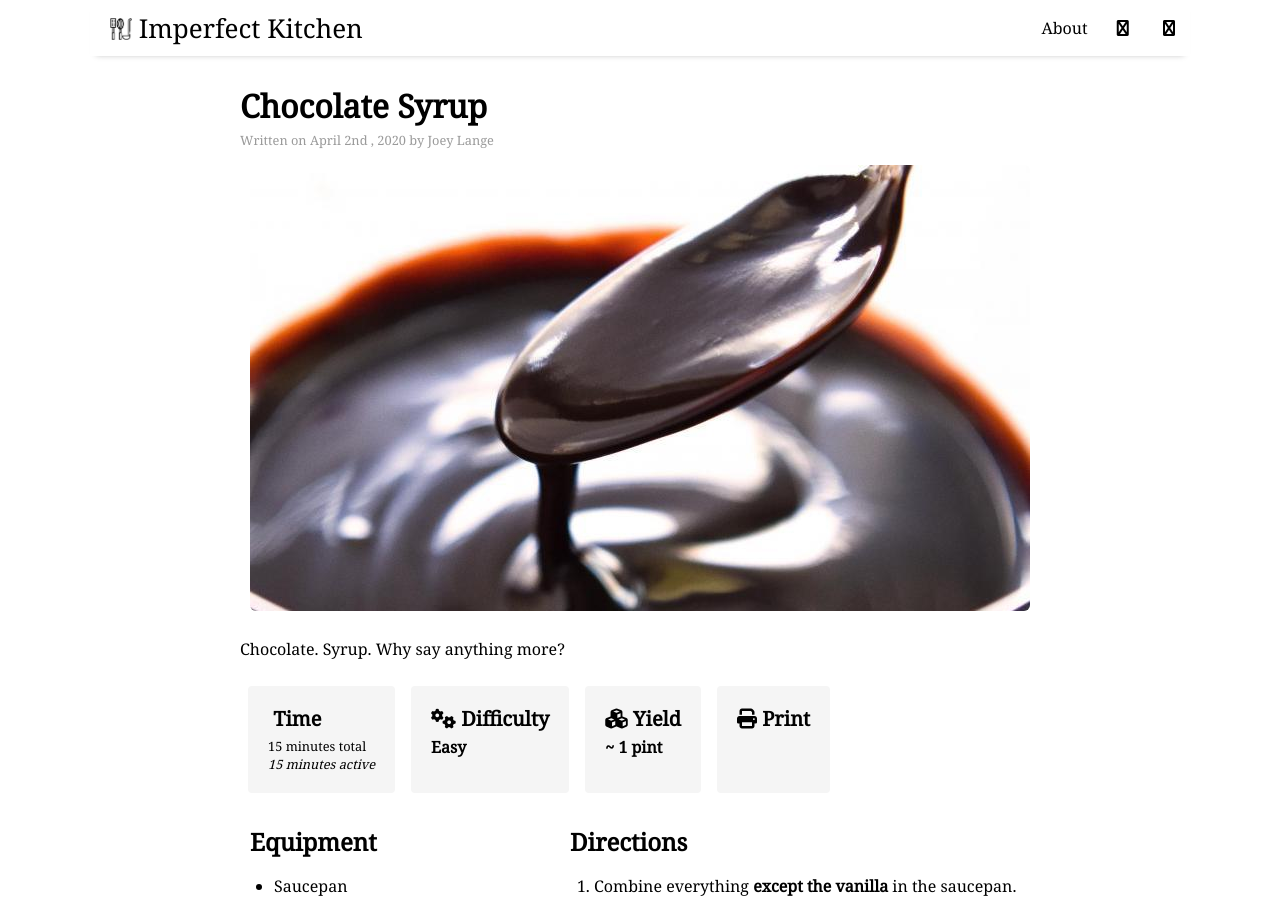
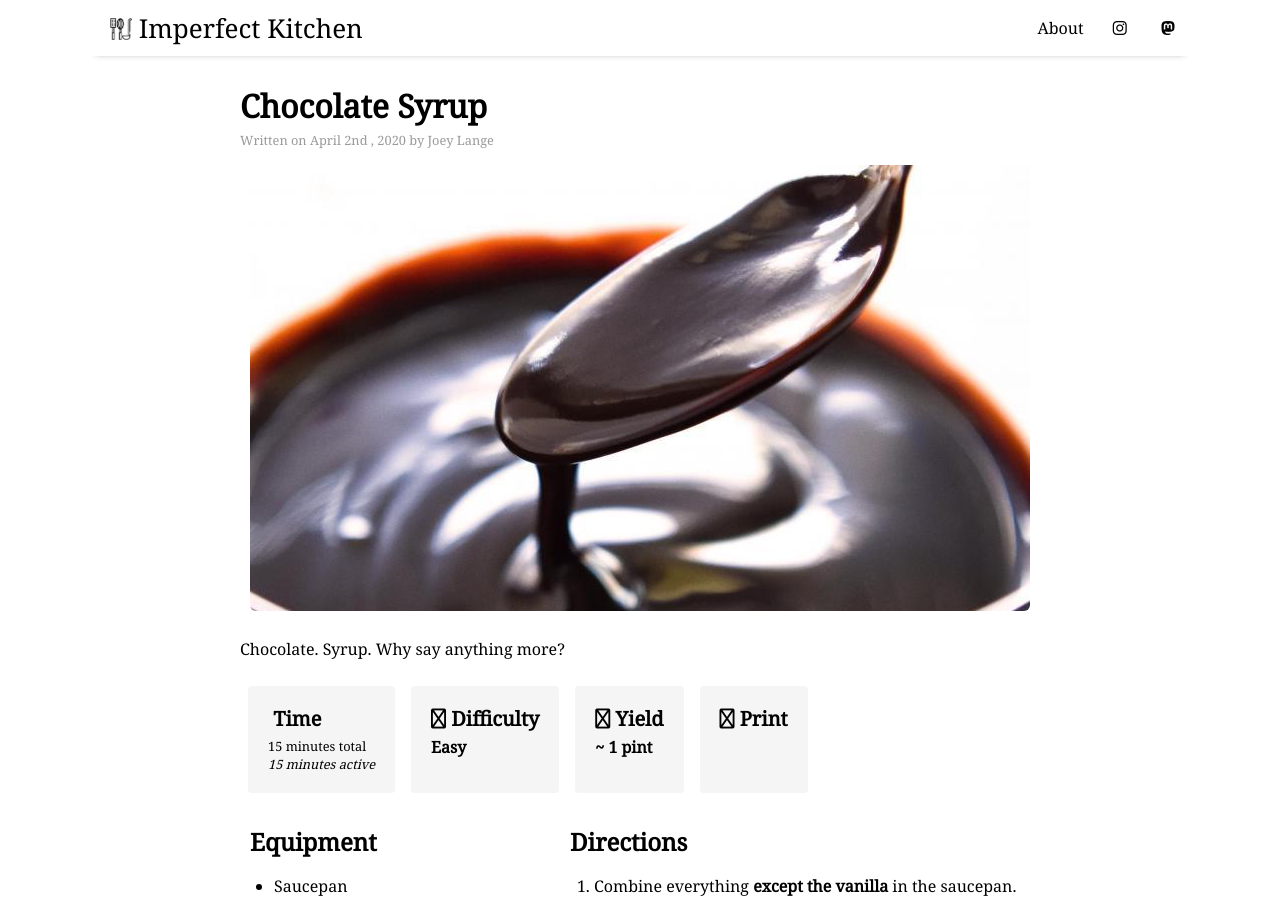
Before and after one commit to josefdlange/imperfect.kitchen, a Jekyll site: the page built from _posts/2020-04-02-chocolate-syrup.md, in a window 1280 px wide and 900 px high. Built offline with Jekyll 4.4.1, drawn with Linux system fonts in a browser that asks for light colours; comment, search, counter and statistics services are not loaded.

Commit message:
Last fixes of FA upgrade

```diff
--- a/_includes/footer.html
+++ b/_includes/footer.html
@@ -1,6 +1,6 @@
 <footer class="footer">
   {% for item in site.data.settings.social %}
-    <a href="{{ item.link }}" class="menu-link" target="_blank" rel="{{ item.rel }}"><i class="fa fa-{{ item.icon }}" aria-hidden="true"></i></a>
+    <a href="{{ item.link }}" class="menu-link" target="_blank" rel="{{ item.rel }}"><i class="fab fa-{{ item.icon }}" aria-hidden="true"></i></a>
   {% endfor %}
   <div class="post-date"><a href="{{ site.github.url }}/">{{ site.title }} | {{ site.description }}</a></div>
 </footer>
--- a/_includes/header.html
+++ b/_includes/header.html
@@ -12,18 +12,18 @@
     {% endfor %}
 
     {% for item in site.data.settings.social %}
-      <a href="{{ item.link }}" class="menu-link" target="_blank"><i class="fa fa-{{ item.icon }}" aria-hidden="true"></i></a>
+      <a href="{{ item.link }}" class="menu-link" target="_blank"><i class="fab fa-{{ item.icon }}" aria-hidden="true"></i></a>
     {% endfor %}
   </nav>
   <div class="dropdown">
-    <button class="dropbtn"><i class="fa fa-bars" aria-hidden="true"></i></button>
+    <button class="dropbtn"><i class="fa-solid fa-bars" aria-hidden="true"></i></button>
     <div class="dropdown-content">
       {% for item in site.data.settings.menu %}
         <a href="{{ site.github.url }}/pages/{{ item.file }}" class="menu-link">{{ item.name }}</a>
       {% endfor %}
 
       {% for item in site.data.settings.social %}
-        <a href="{{ item.link }}" class="menu-link social" target="_blank"><i class="fa fa-{{ item.icon }}" aria-hidden="true"> {{ item.platform }}</i></a>
+        <a href="{{ item.link }}" class="menu-link social" target="_blank"><i class="fab fa-{{ item.icon }}" aria-hidden="true"> {{ item.platform }}</i></a>
       {% endfor %}
     </div>
   </div>
--- a/_layouts/post.html
+++ b/_layouts/post.html
@@ -38,8 +38,8 @@ layout: default
   <div class="post-share">
     <div class="post-date">{{ site.data.settings.sharing_button_prompt }}</div>
     <div class="sharing-icons">
-      <a href="https://twitter.com/intent/tweet?text={{ page.title }}&amp;url={{ site.github.url }}{{ page.url }}" target="_blank"><i class="fa fa-twitter" aria-hidden="true"></i></a>
-      <a href="https://www.facebook.com/sharer/sharer.php?u={{ site.github.url }}{{ page.url }}&amp;title={{ page.title }}" target="_blank"><i class="fa fa-facebook" aria-hidden="true"></i></a>
+      <a href="https://twitter.com/intent/tweet?text={{ page.title }}&amp;url={{ site.github.url }}{{ page.url }}" target="_blank"><i class="fab fa-twitter" aria-hidden="true"></i></a>
+      <a href="https://www.facebook.com/sharer/sharer.php?u={{ site.github.url }}{{ page.url }}&amp;title={{ page.title }}" target="_blank"><i class="fab fa-facebook" aria-hidden="true"></i></a>
     </div>
   </div>
 
--- a/_layouts/recipe.md
+++ b/_layouts/recipe.md
@@ -8,7 +8,7 @@ layout: post
 <div class="meta-container">
     {% if page.total_time %}
         <div class="meta">
-            <h3><i class="fa fa-clock-o"></i> Time</h3>
+            <h3><i class="fa-regular fa-clock-o"></i> Time</h3>
             <div class="content">
                 {{ page.total_time }} total<br>
                 <em>{{ page.active_time }} active</em>
@@ -17,18 +17,18 @@ layout: post
     {% endif %}
     {% if page.difficulty %}
         <div class="meta">
-            <h3><i class="fa fa-cogs"></i> Difficulty</h3>
+            <h3><i class="fa-regular fa-gears"></i> Difficulty</h3>
             <h4 class="content">{{ page.difficulty }}</h4>
         </div>
     {% endif %}
     {% if page.yield %}
         <div class="meta">
-            <h3><i class="fa fa-cubes"></i> Yield</h3>
+            <h3><i class="fa-regular fa-cubes"></i> Yield</h3>
             <h4 class="content">{{ page.yield }}</h4>
         </div>
     {% endif %}
     <div class="meta print-recipe" onclick="window.print()">
-        <h3><i class="fa fa-print"></i> Print</h3>
+        <h3><i class="fa-regular fa-print"></i> Print</h3>
     </div>
 </div>
 
```
